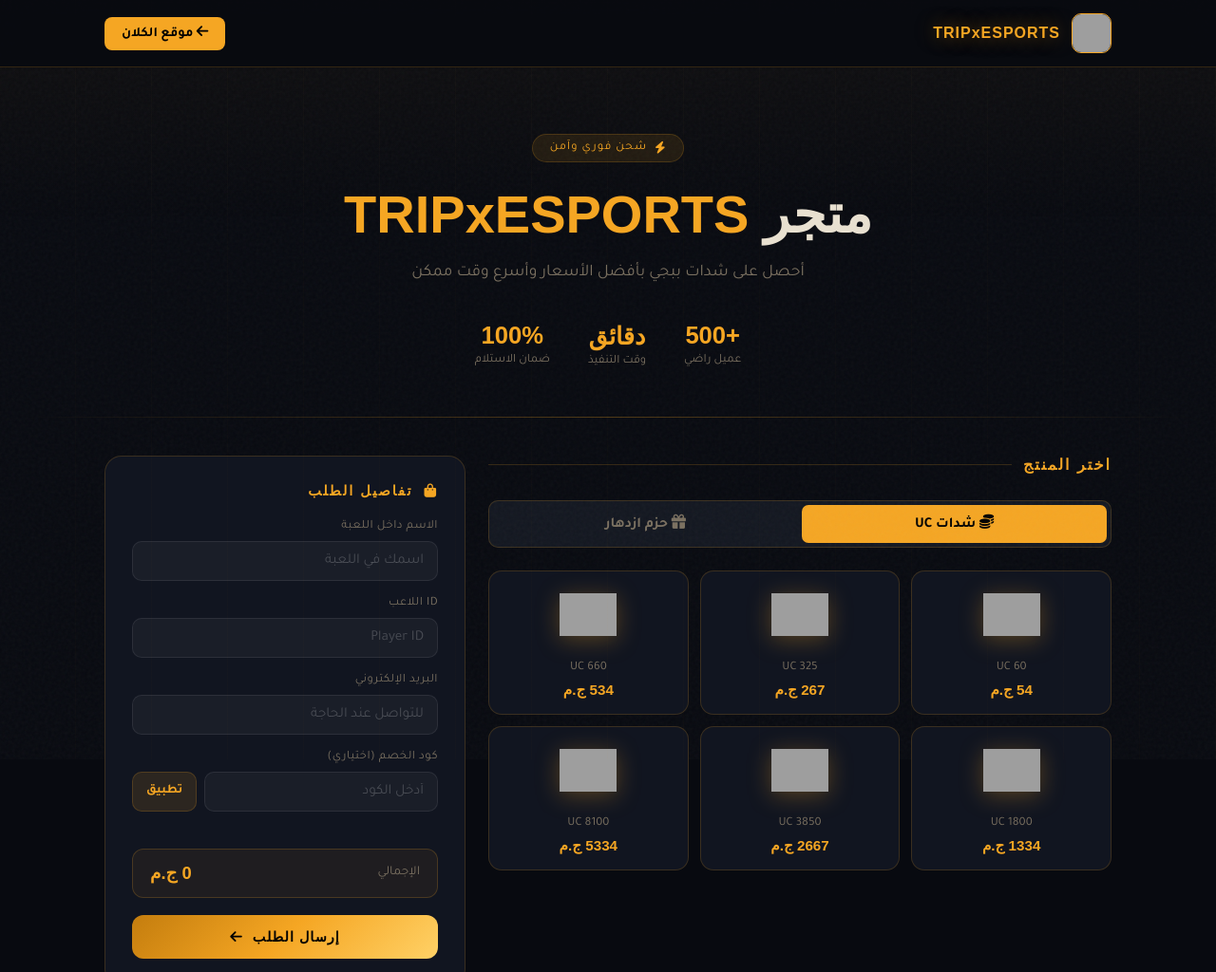
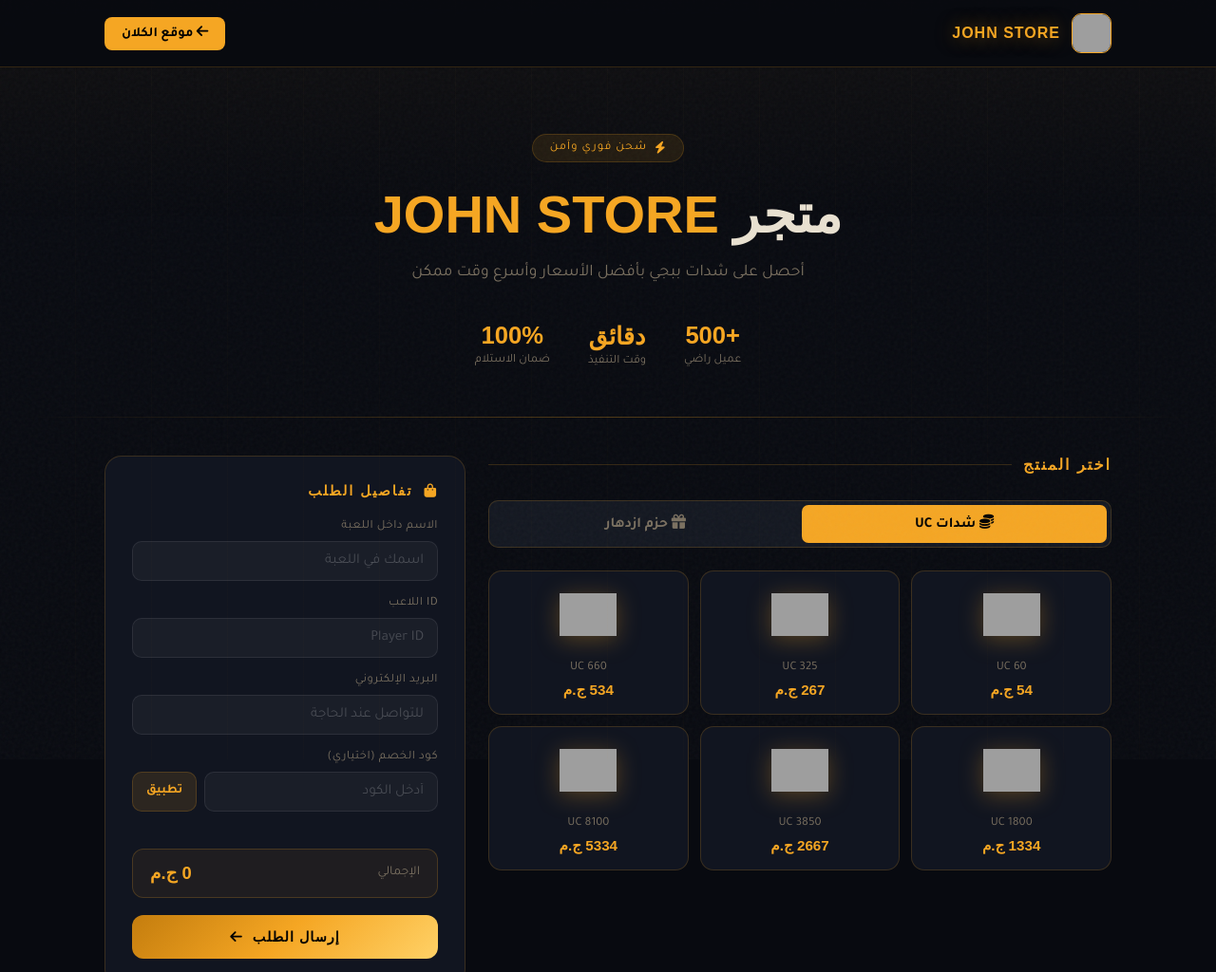
Before and after one commit to johnlatif16/tripSTORE, a website: page public/index.html in a window 1280 px wide. Shown: the top 1024 px of the page at 95% size. Drawn offline with Linux system fonts and the light colour scheme; grey boxes are pictures that could not be loaded.

Commit message:
Update index.html

```diff
--- a/public/index.html
+++ b/public/index.html
@@ -3,17 +3,17 @@
 <head>
   <meta charset="UTF-8" />
   <meta name="viewport" content="width=device-width, initial-scale=1.0" />
- <title>Store PUBG - متجر شحن شدات ببجي | TRIPxESPORTS</title>
+ <title>Store PUBG - متجر شحن شدات ببجي | JOHN STORE</title>
  <link rel="icon" href="https://i.postimg.cc/j5xyytm6/TRIPx-ESPORTS.jpg" type="image/png">
   <meta name="description" content="متجر تريب لشحن شدات ببجي بأسعار منافسة. شحن مباشر، دعم سريع، وطرق دفع متعددة. جرب الآن!" />
   <meta name="keywords" content="شدات ببجي, شحن PUBG, متجر ببجي, شحن UC, store pubg, uc pubg, uc شدات, pubg uc, uc متجر" />
-  <meta name="author" content="TRIPxESPORTS" />
+  <meta name="author" content="JOHN STORE" />
   <meta name="robots" content="index, follow" />
   <meta http-equiv="Content-Language" content="ar" />
 
   <!-- Open Graph for social sharing -->
-  <meta property="og:title" content="Store PUBG - متجر شحن شدات ببجي | TRIPxESPORTS" />
-  <meta property="og:description" content="شحن سريع وآمن لشدات ببجي. طرق دفع متنوعة ودعم متواصل من TRIPxESPORTS." />
+  <meta property="og:title" content="Store PUBG - متجر شحن شدات ببجي | JOHN STORE" />
+  <meta property="og:description" content="شحن سريع وآمن لشدات ببجي. طرق دفع متنوعة ودعم متواصل من JOHN STORE." />
   <meta property="og:type" content="website" />
   <meta property="og:url" content="https://trip-store.vercel.app" />
   <meta property="og:image" content="https://trip-store.vercel.app/logo.png" />
@@ -812,8 +812,8 @@
   <header>
     <div class="header-inner">
       <a href="#" class="logo">
-        <img src="https://i.postimg.cc/j5xyytm6/TRIPx-ESPORTS.jpg" alt="TRIPxESPORTS">
-        <span class="logo-text">TRIPxESPORTS</span>
+        <img src="https://i.postimg.cc/j5xyytm6/TRIPx-ESPORTS.jpg" alt="JOHN STORE">
+        <span class="logo-text">JOHN STORE</span>
       </a>
       <div class="header-nav">
         <a href="https://clan-tripxesports.up.railway.app" class="clan-link-btn">
@@ -829,7 +829,7 @@
       <i class="fas fa-bolt"></i>
       شحن فوري وآمن
     </div>
-    <h1>متجر <span class="gold">TRIPxESPORTS</span></h1>
+    <h1>متجر <span class="gold">JOHN STORE</span></h1>
     <p>أحصل على شدات ببجي بأفضل الأسعار وأسرع وقت ممكن</p>
     <div class="hero-stats">
       <div class="stat">
@@ -1108,8 +1108,8 @@
     <details class="policy-block">
       <summary class="policy-summary"><i class="fas fa-info-circle"></i> معلومات عن المتجر</summary>
       <div class="policy-body">
-        <p>في <strong>TRIPxESPORTS</strong> نوفر أفضل تجربة لشحن UC ببجي عبر فودافون كاش. نضمن تنفيذ الطلبات بشكل فوري وآمن، مع دعم فني متوفر. لا حاجة لتسجيل الدخول — فقط قدّم ID اللاعب.</p>
-        <h3>لماذا TRIPxESPORTS؟</h3>
+        <p>في <strong>JOHN STORE</strong> نوفر أفضل تجربة لشحن UC ببجي عبر فودافون كاش. نضمن تنفيذ الطلبات بشكل فوري وآمن، مع دعم فني متوفر. لا حاجة لتسجيل الدخول — فقط قدّم ID اللاعب.</p>
+        <h3>لماذا JOHN STORE؟</h3>
         <ul>
           <li>سرعة تنفيذ خلال دقائق</li>
           <li>دفع آمن وسهل</li>
@@ -1155,13 +1155,13 @@
 
   <!-- FOOTER -->
   <footer>
-    <div class="footer-logo">TRIPxESPORTS</div>
+    <div class="footer-logo">JOHN STORE</div>
     <div class="footer-links">
       <a href="https://wa.me/201274445091"><i class="fab fa-whatsapp"></i> JOHN</a>
       <a href="#"><i class="fab fa-telegram"></i> Telegram</a>
       <a href="#"><i class="fab fa-instagram"></i> Instagram</a>
     </div>
-    <div class="footer-copy">© 2026 TRIPxESPORTS — جميع الحقوق محفوظة</div>
+    <div class="footer-copy">© 2026 JOHN STORE — جميع الحقوق محفوظة</div>
   </footer>
 
   <!-- TOAST CONTAINER -->
```
